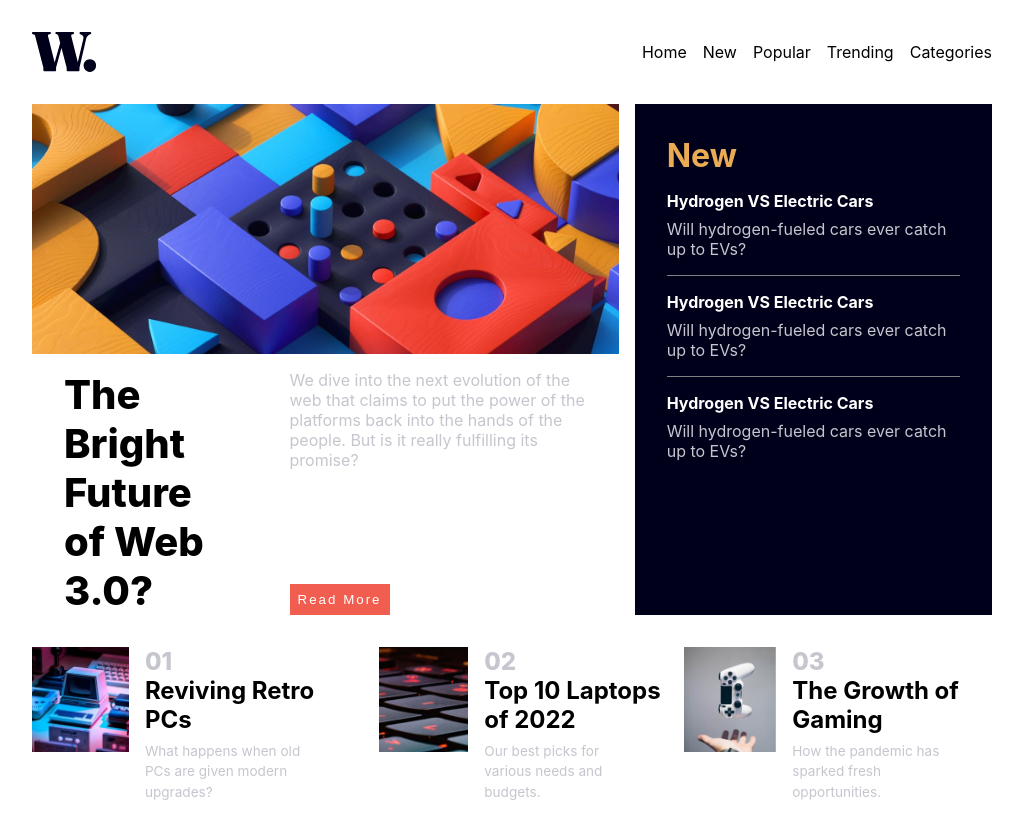
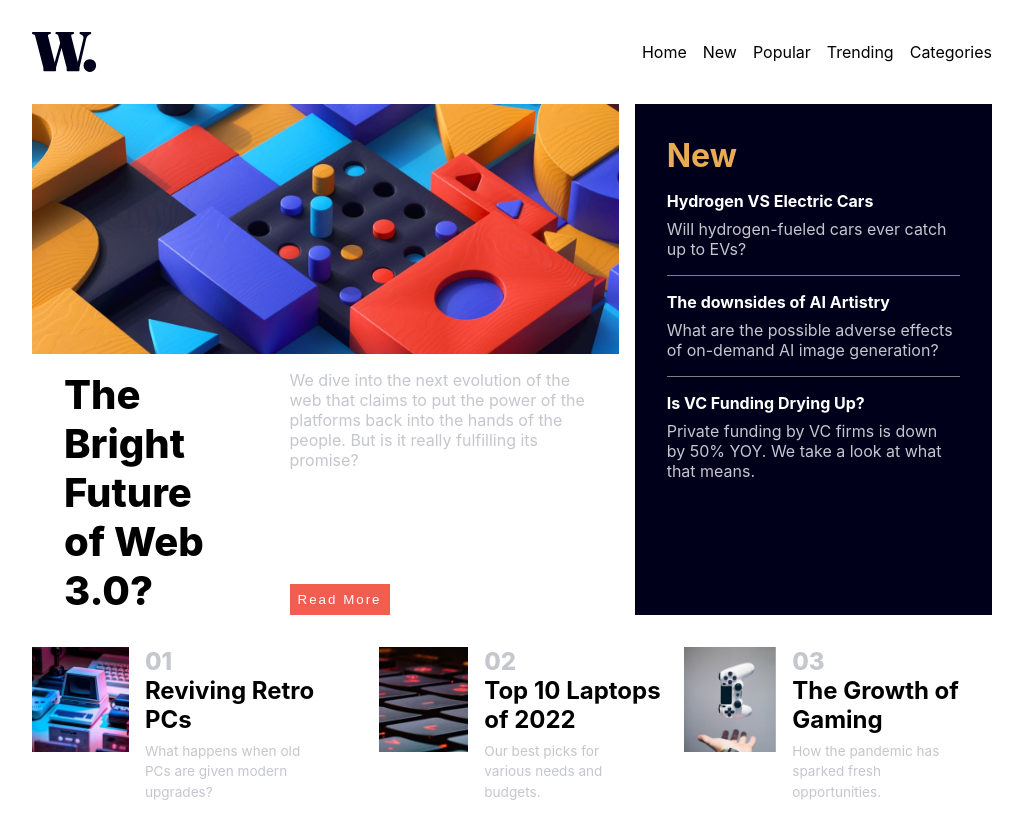
Before and after one commit to joshua-mo-143/news-homepage-main, a React (Vite) app: page / in a window 1280 px wide. Shown: the top 838 px of the page, without its empty margins (128-1151 px from the left). Built offline with nearby package versions, Linux system fonts and the light colour scheme; a web font is replaced by a local one.

Commit message:
update article data

```diff
--- a/src/pages/Home.tsx
+++ b/src/pages/Home.tsx
@@ -20,8 +20,8 @@ const Home = (props: Props) => {
             <NewsItemMain/>
             <NewsArticleSidebar>
               <NewsArticleSidebarItem title="Hydrogen VS Electric Cars" excerpt="Will hydrogen-fueled cars ever catch up to EVs?"/>
-              <NewsArticleSidebarItem title="Hydrogen VS Electric Cars" excerpt="Will hydrogen-fueled cars ever catch up to EVs?"/>
-              <NewsArticleSidebarItem title="Hydrogen VS Electric Cars" excerpt="Will hydrogen-fueled cars ever catch up to EVs?"/>
+              <NewsArticleSidebarItem title="The downsides of AI Artistry" excerpt="What are the possible adverse effects of on-demand AI image generation?"/>
+              <NewsArticleSidebarItem title="Is VC Funding Drying Up?" excerpt="Private funding by VC firms is down by 50% YOY. We take a look at what that means."/>
             </NewsArticleSidebar>
       </section>
       <NewsArticleList>
```
